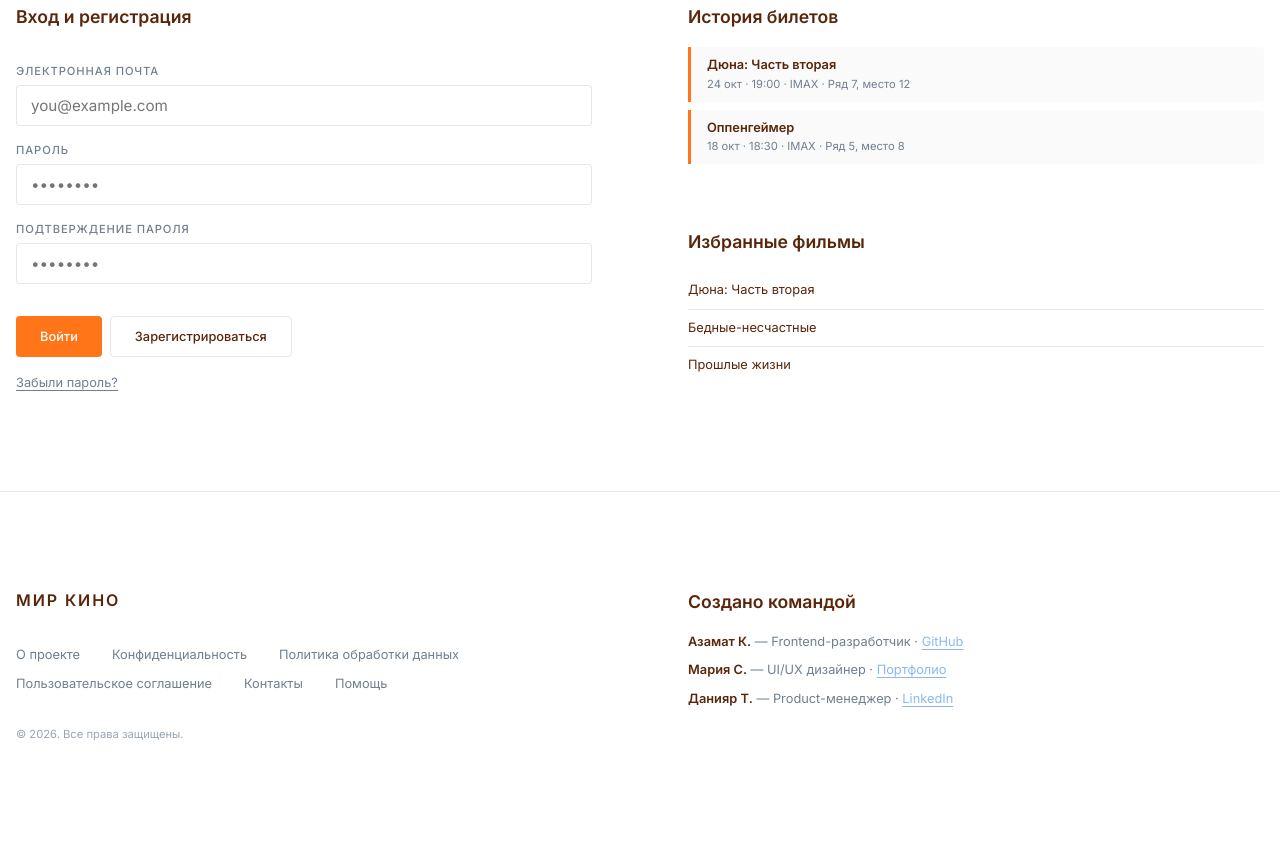
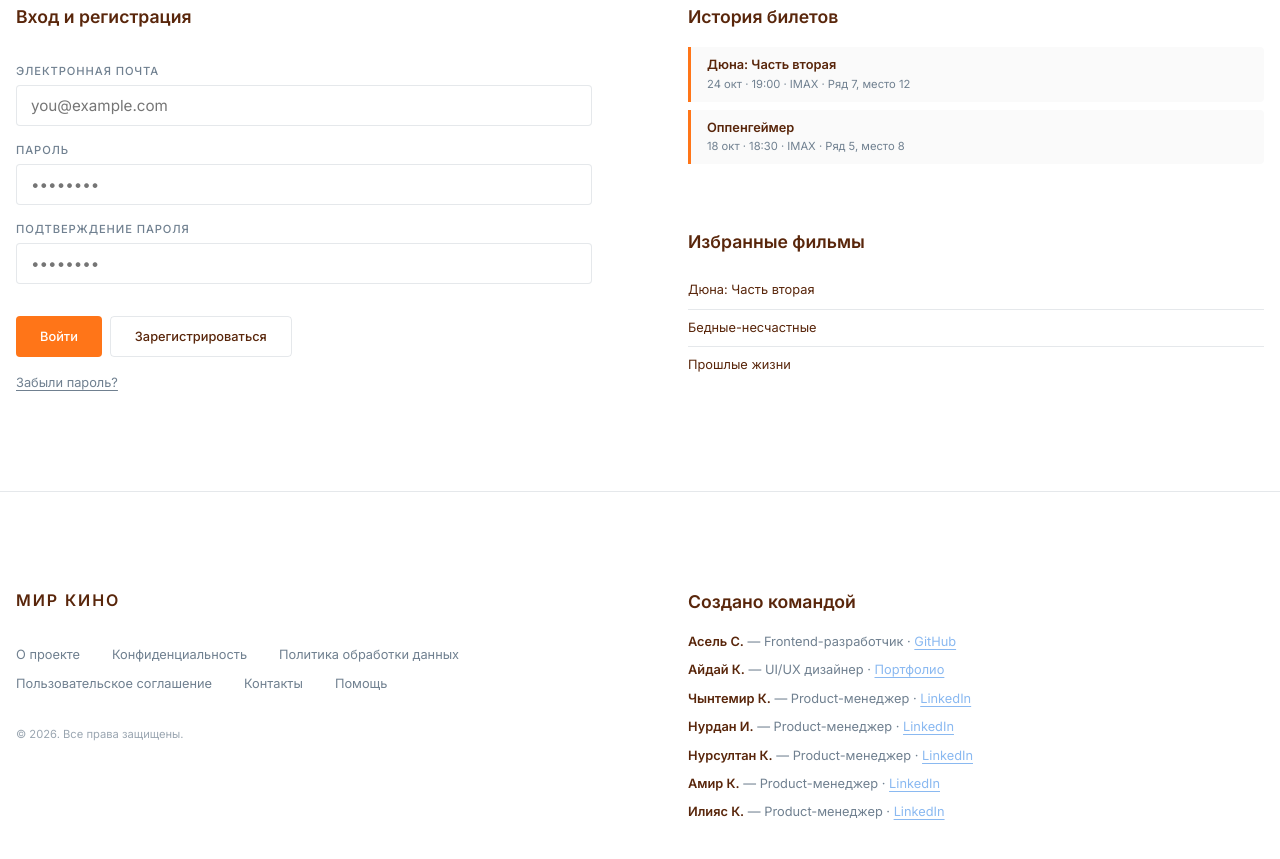
Before and after one commit to chikontaiii/pdf-viewer, a plain HTML site: page index.html in a window 1280 px wide. Shown: the part 4012-4871 px from the top of the page. Drawn offline with Linux system fonts and the light colour scheme.

Commit message:
Update index.html

```diff
--- a/index.html
+++ b/index.html
@@ -607,9 +607,13 @@
       <div class="footer__right">
         <h4 class="footer__heading">Создано командой</h4>
         <ul class="footer__team">
-          <li><span>Азамат К.</span> — Frontend-разработчик · <a href="#" rel="noopener">GitHub</a></li>
-          <li><span>Мария С.</span> — UI/UX дизайнер · <a href="#" rel="noopener">Портфолио</a></li>
-          <li><span>Данияр Т.</span> — Product-менеджер · <a href="#" rel="noopener">LinkedIn</a></li>
+          <li><span>Асель С.</span> — Frontend-разработчик · <a href="#" rel="noopener">GitHub</a></li>
+          <li><span>Айдай К.</span> — UI/UX дизайнер · <a href="#" rel="noopener">Портфолио</a></li>
+          <li><span>Чынтемир К.</span> — Product-менеджер · <a href="#" rel="noopener">LinkedIn</a></li>
+          <li><span>Нурдан И.</span> — Product-менеджер · <a href="#" rel="noopener">LinkedIn</a></li>
+          <li><span>Нурсултан К.</span> — Product-менеджер · <a href="#" rel="noopener">LinkedIn</a></li>
+          <li><span>Амир К.</span> — Product-менеджер · <a href="#" rel="noopener">LinkedIn</a></li>
+          <li><span>Илияс К.</span> — Product-менеджер · <a href="#" rel="noopener">LinkedIn</a></li>
         </ul>
       </div>
     </div>
```
